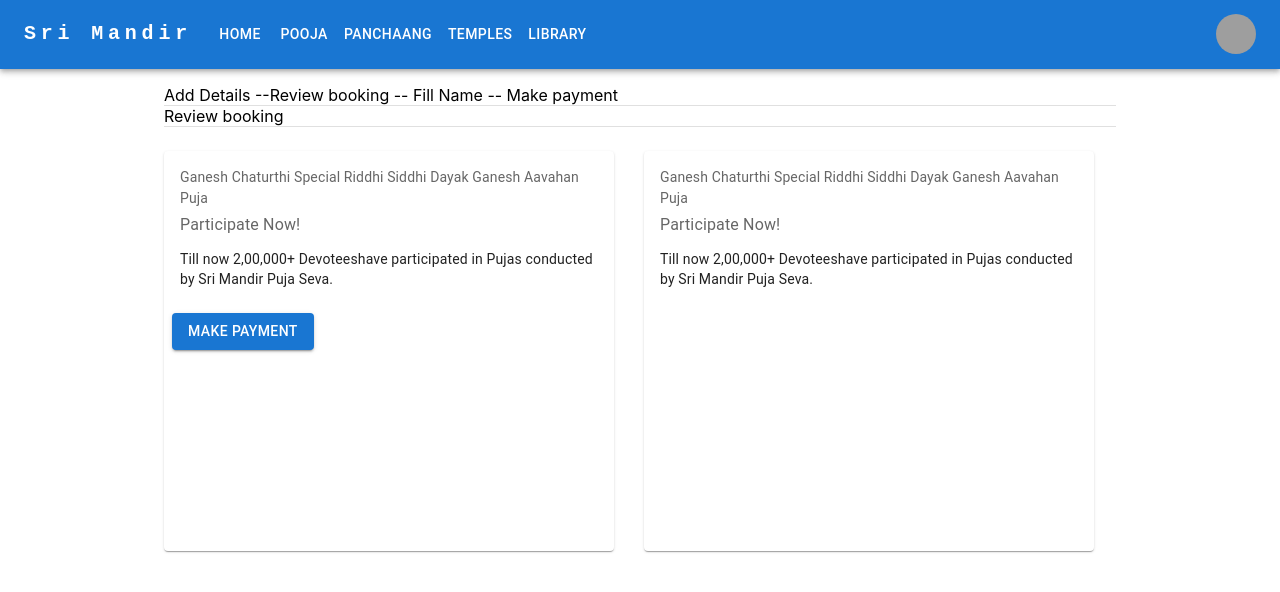
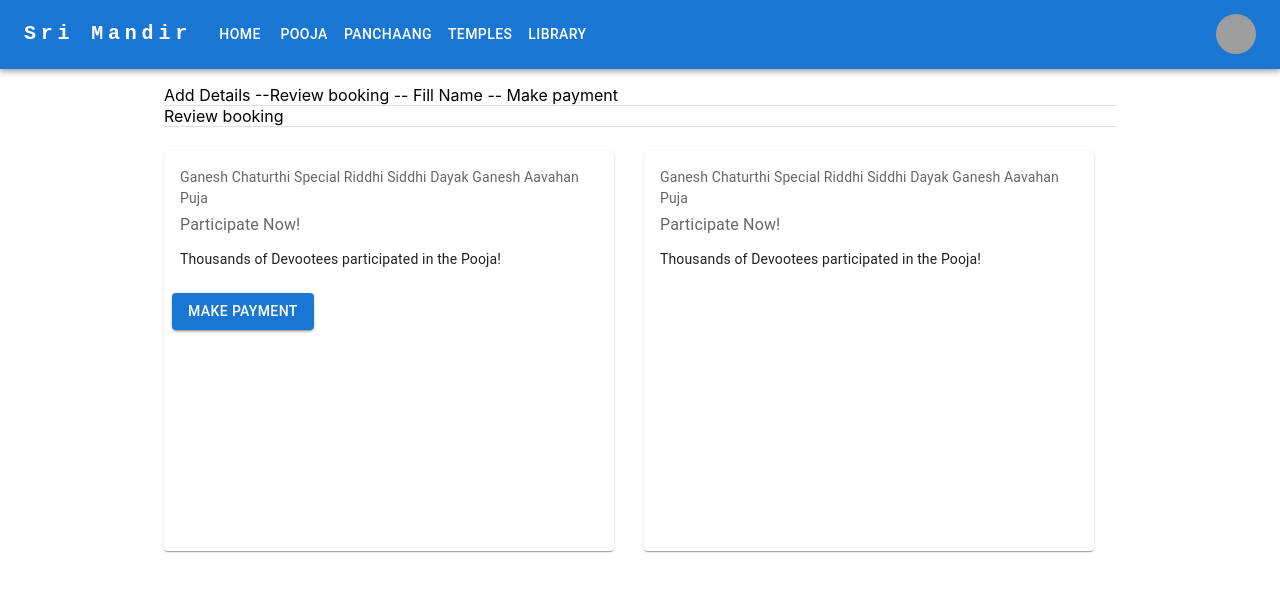
Before and after one commit to Harika-001-tech/cloneIterateaiwebapp, a React (Create React App) app: page /ReviewBooking in a window 1280 px wide. Shown: the top 592 px of the page. Built offline with nearby package versions, Linux system fonts and the light colour scheme; grey boxes are pictures that could not be loaded.

Commit message:
Update ReviewBooking.js

```diff
--- a/src/ReviewBooking.js
+++ b/src/ReviewBooking.js
@@ -55,14 +55,9 @@
           Participate Now!
         </Typography>
         <Typography variant="body2">
-
-      Till now 2,00,000+ Devoteeshave participated in Pujas conducted by Sri Mandir Puja Seva.
-
-
-
-          <br />
-
-        </Typography>
+      Thousands of Devootees participated in the Pooja!
+      <br />
+    </Typography>
       </CardContent>
       <CardActions>
         {showButton && (
```
